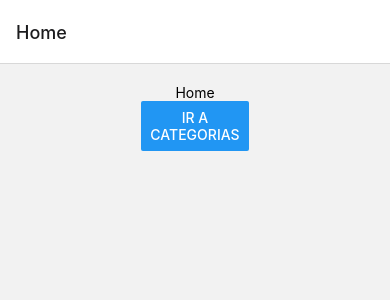
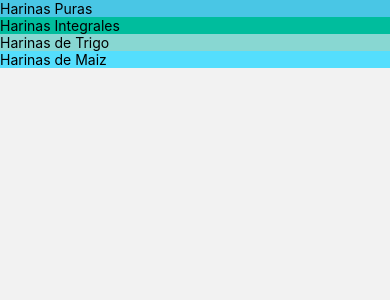
Before and after one commit to emilioantonio29/Coder_ReactNativeFirstApp, a React Native app: screen /Home in a window 390 px wide. Shown: the top 300 px of the page. Built offline with nearby package versions, Linux system fonts and the light colour scheme.

Commit message:
desafio: natigation part4 - terminado

```diff
--- a/src/categoriaProductos/index.js
+++ b/src/categoriaProductos/index.js
@@ -7,21 +7,41 @@ import {
   Text,
   useColorScheme,
   View,
-  Button
+  Button,
+  TouchableOpacity
 } from 'react-native';
 import {styles} from '../../styles'
 import axios from 'react-native-axios';
+import { PRODUCTS } from '../constants/products';
 
-const Categorias = ({navigation}) => {
-
+const Categorias = ({navigation, route}) => {
+  const {id, title, category} = route.params
+  const selectedCategory = PRODUCTS.filter(product => product.category == route.params.id)
+  console.log("selectedCategory" + selectedCategory)
   return (
     <View style={styles.container}>
-      <Text style={styles.container}>Categorias</Text>
+      {/* <Text style={styles.container}>id: {id}</Text> */}
       <View style={styles.NatigationButton}>
-      <Button
-          title="Productos"
-          onPress={()=> {navigation.navigate('ListadoProductos')}}
-      />
+        <Text style={styles.container}>{title}</Text>
+        {/* <Button
+            title="Productos"
+            onPress={()=> {navigation.navigate('ListadoProductos')}}
+        /> */}
+        {selectedCategory.map((product) => {
+          return (
+          <View style={{flexDirection:"row"}}>
+
+            <Text>{product.name} | Precio:{product.price} |
+            </Text>
+            <TouchableOpacity
+              style={{marginLeft: 3}}
+              onPress={()=>navigation.navigate('ListadoProductos', {product, title: product.name})}
+            >
+              <Text>Comprar</Text>
+            </TouchableOpacity>
+          </View>
+          )
+        })}
       </View>
     </View>
   );
--- /dev/null
+++ b/src/categoryGrid/index.js
@@ -0,0 +1,43 @@
+import React from 'react';
+import { createNativeStackNavigator } from '@react-navigation/native-stack';
+import Home from '../home';
+import Categorias from '../categoriaProductos';
+import Detalle from '../detalleProductos';
+import ListadoProductos from '../listadoProductos';
+import {
+    SafeAreaView,
+    ScrollView,
+    StatusBar,
+    StyleSheet,
+    Text,
+    useColorScheme,
+    View,
+    Button,
+    TouchableOpacity,
+    TouchableNativeFeedback,
+    Platform
+} from 'react-native'
+import {colors} from '../constants/themes'
+
+
+
+const CategoryGrid = ({item, onSelected}) => {
+    let TouchableComponent = TouchableOpacity;
+    if(Platform.OS === 'android' && Platform.Version >= 21){
+        let TouchablleCmp = TouchableNativeFeedback;
+    }
+    return(
+        <View>
+            <TouchableComponent
+                style={{backgroundColor:item.color}}
+                onPress={()=> onSelected(item)}
+            >
+                <View>
+                    <Text>{item.name}</Text>
+                </View>
+            </TouchableComponent>
+        </View>
+    )
+}
+
+export default CategoryGrid;
--- /dev/null
+++ b/src/constants/categories.js
@@ -0,0 +1,26 @@
+export const CATEGORIES = [
+    {
+        id: "1",
+        name: "Harinas Puras",
+        color: "#49C6E5",
+        description: "Panes de harinas puras"
+    },
+    {
+        id: "2",
+        name: "Harinas Integrales",
+        color: "#00BD9D",
+        description: "Panes de harinas integrales"
+    },
+    {
+        id: "3",
+        name: "Harinas de Trigo",
+        color: "#88D7D2",
+        description: "Panes de harinas de trigo"
+    },
+    {
+        id: "4",
+        name: "Harinas de Maiz",
+        color: "#54DEFD",
+        description: "Panes de harinas de maiz"
+    }
+]
--- /dev/null
+++ b/src/constants/products.js
@@ -0,0 +1,66 @@
+export const PRODUCTS = [
+    {
+        id: 1,
+        category: 1,
+        name: "Rico Baguette",
+        description: "Rico pan Baguette",
+        weight: "1/2 kg",
+        price: 10
+    },
+    {
+        id: 2,
+        category: 1,
+        name: "Pan de Queso",
+        description: "Rico pan de queso",
+        weight: "1/4 kg",
+        price: 15
+    },
+    {
+        id: 3,
+        category: 2,
+        name: "Pan de Queso Integral",
+        description: "Rico pan de queso integral",
+        weight: "1/3 kg",
+        price: 20
+    },
+    {
+        id: 4,
+        category: 2,
+        name: "Pan de Yema Integral",
+        description: "Rico pan de Yema Integral",
+        weight: "1/3 kg",
+        price: 25
+    },
+    {
+        id: 5,
+        category: 3,
+        name: "Pan de Queso Creama",
+        description: "Rico pan de queso crema",
+        weight: "1/4 kg",
+        price: 15
+    },
+    {
+        id: 6,
+        category: 3,
+        name: "Panlandia",
+        description: "Rico panlandia",
+        weight: "10 kg",
+        price: 100
+    },
+    {
+        id: 7,
+        category: 4,
+        name: "Pan Nro 1 categoria 4",
+        description: "Rico Pan Nro 1 categoria 4",
+        weight: "10 kg",
+        price: 150
+    },
+    {
+        id: 8,
+        category: 4,
+        name: "Pan Nro 2 categoria 4",
+        description: "Rico Pan Nro 2 categoria 4",
+        weight: "20 kg",
+        price: 200
+    },
+]
--- /dev/null
+++ b/src/constants/themes.js
@@ -0,0 +1,6 @@
+export const colors = {
+    primaryColor: "#00BD9D",
+    accentColor: "#54DEFD",
+    textColor: "#212121",
+    backgroundColor: "#FFFFFF"
+}
--- a/src/home/index.js
+++ b/src/home/index.js
@@ -7,23 +7,37 @@ import {
   Text,
   useColorScheme,
   View,
-  Button
+  Button,
+  FlatList
 } from 'react-native';
 import {styles} from '../../styles'
+import {CATEGORIES} from "../constants/categories"
+import CategoryGrid from '../categoryGrid/index';
 
 const Home = ({navigation, route}) => {
 
+  const handleSelectCategory = (category) =>{
+    navigation.navigate('Categorias', {id: category.id, title: category.name, category})
+  }
 
+  const renderItem = ({item}) => <CategoryGrid item={item} onSelected={handleSelectCategory}/>
   return (
-    <View style={styles.container}>
-        <Text style={styles.container}>Home</Text>
-        <View style={styles.NatigationButton}>
-            <Button
-                title="Ir a Categorias"
-                onPress={()=> {navigation.navigate('Categorias')}}
-            />
-        </View>
-    </View>
+    // <View style={styles.container}>
+    //     <Text style={styles.container}>Home</Text>
+    //     <View style={styles.NatigationButton}>
+    //         <Button
+    //             title="Ir a Categorias"
+    //             onPress={()=> {navigation.navigate('Categorias', {title: "Categories"})}}
+    //         />
+    //     </View>
+    // </View>
+    <FlatList
+      data={CATEGORIES}
+      keyExtractor={item=> item.id}
+      renderItem={renderItem}
+    >
+
+    </FlatList>
   );
 };
 
--- a/src/listadoProductos/index.js
+++ b/src/listadoProductos/index.js
@@ -13,35 +13,47 @@ import {styles} from '../../styles'
 import axios from 'react-native-axios';
 import ProductDetail from './productList'
 
-const ListadoProductos = ({navigation}) => {
+const ListadoProductos = ({navigation, route}) => {
 
   const [products, setProducts] = React.useState([]);
 
-  axios.get('https://soy-glucosa-project.herokuapp.com/apiFirebase/productos')
-  .then(function (response) {
-    console.log(response.data);
-    setProducts(response.data)
-  })
-  .catch(function (error) {
-    console.log(error);
-  });
+  // axios.get('https://soy-glucosa-project.herokuapp.com/apiFirebase/productos')
+  // .then(function (response) {
+  //   console.log(response.data);
+  //   setProducts(response.data)
+  // })
+  // .catch(function (error) {
+  //   console.log(error);
+  // });
 
   return (
 
     <ScrollView style={styles.container}>
-      <Text style={styles.container}>Product List (estos productos vienen de una API)</Text>
-      <View style={styles.NatigationButton}>
-      <Button
-          title="Home"
-          onPress={()=> {navigation.navigate('Home')}}
-          color="black"
-      />
+      <Text style={{marginBottom:20}}>Detalle del producto: </Text>
+      <Text>Id del Producto: {route.params.product.id}</Text>
+      <Text>Categoria: {route.params.product.category}</Text>
+      <Text>Descripcion: {route.params.product.description}</Text>
+      <Text>Peso: {route.params.product.weight}</Text>
+      <Text>Price: {route.params.product.price}</Text>
+
+      <View style={{height:40, marginTop: 30}}>
+        <Button
+            title="Volver al Home"
+            onPress={()=> {navigation.navigate('Home')}}
+            color="black"
+        />
+
       </View>
-      {
+      {/* <Button
+            title="Volver al Home"
+            onPress={()=> {console.log(route.params.product)}}
+            color="black"
+        /> */}
+      {/* {
         products.map((product)=>{
           return <ProductDetail key={product.producto.id} product={product}/>
         })
-      }
+      } */}
     </ScrollView>
   );
 };
--- a/src/navigation/main.js
+++ b/src/navigation/main.js
@@ -4,16 +4,34 @@ import Home from '../home';
 import Categorias from '../categoriaProductos';
 import Detalle from '../detalleProductos';
 import ListadoProductos from '../listadoProductos';
+import { Platform } from 'react-native'
+import {colors} from '../constants/themes'
 
 const Stack = createNativeStackNavigator();
 
 const MainNavigator = () => {
     return(
-        <Stack.Navigator initialRouteName='Home'>
-            <Stack.Screen name='Home' component={Home}/>
-            <Stack.Screen name='Categorias' component={Categorias}/>
-            <Stack.Screen name='Detalle' component={Detalle}/>
-            <Stack.Screen name='ListadoProductos' component={ListadoProductos}/>
+        <Stack.Navigator
+            initialRouteName='Home'
+            screenOptions={{
+                headerStyle:{
+                    backgroundColor: Platform.OS === "android" ? colors.primaryColor : '',
+                },
+                headerTintColor: Platform.OS === "android" ? 'white' : colors.primaryColor,
+                headerTitleStyle: {fontFamily: "SourceCodePro-Black", fontSize: 17}
+            }}
+
+        >
+            <Stack.Screen name='Home' component={Home} options={{headerShown:false}}/>
+            <Stack.Screen name='Categorias'
+                component={Categorias}
+                options={({route}) => ({title: route.params.title})}
+            />
+            {/* <Stack.Screen name='Detalle' component={Detalle}/> */}
+            <Stack.Screen name='ListadoProductos'
+                component={ListadoProductos}
+                options={({route}) => ({title: route.params.title})}
+            />
         </Stack.Navigator>
     )
 }
```
